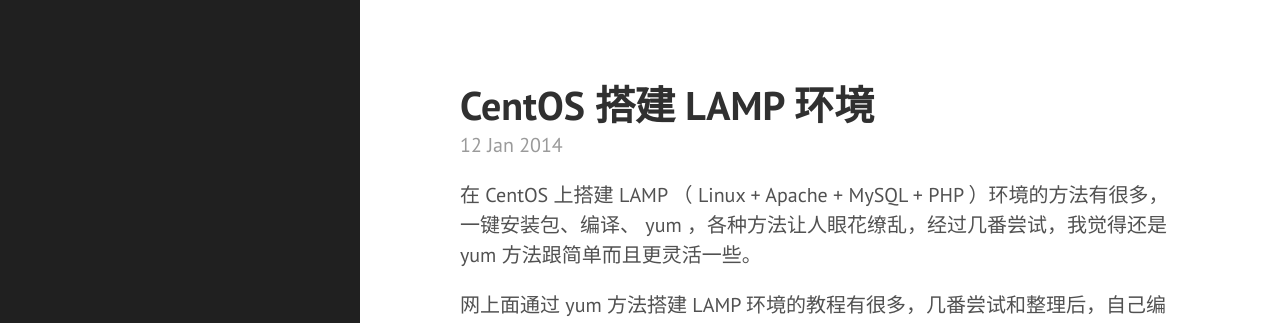
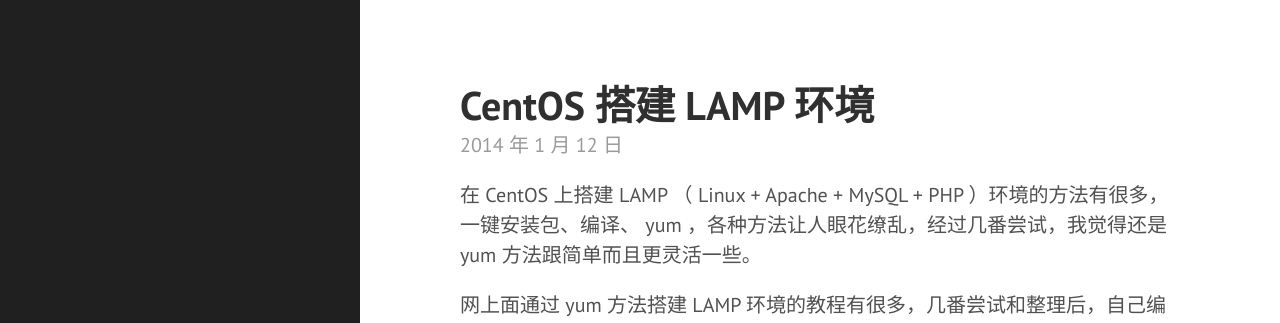
Before and after one commit to iLtc/blog.iltc.io, a Jekyll site: the page built from zh/_posts/2014-01-12-centos-build-lamp.md, in a window 1280 px wide and 900 px high. Shown: the top 323 px of the window. Built offline with Jekyll 4.4.1, drawn with Linux system fonts in a browser that asks for light colours.

Commit message:
Change Date Format

```diff
--- a/_layouts/post.html
+++ b/_layouts/post.html
@@ -4,7 +4,11 @@
 
 <div class="post">
   <h1 class="post-title">{{ page.title }}</h1>
-  <span class="post-date">{{ page.date | date_to_string }}</span>
+  {% if page.lang == 'zh' %}
+    <span class="post-date">{{ page.date | date: "%Y 年 %-m 月 %-d 日" }}</span>
+  {% else %}
+    <span class="post-date">{{ page.date | date: "%B %-d %Y" }}</span>
+  {% endif %}
   {{ content | replace: "<!--more-->", "<span id='more'></span>" }}
 </div>
 
```
